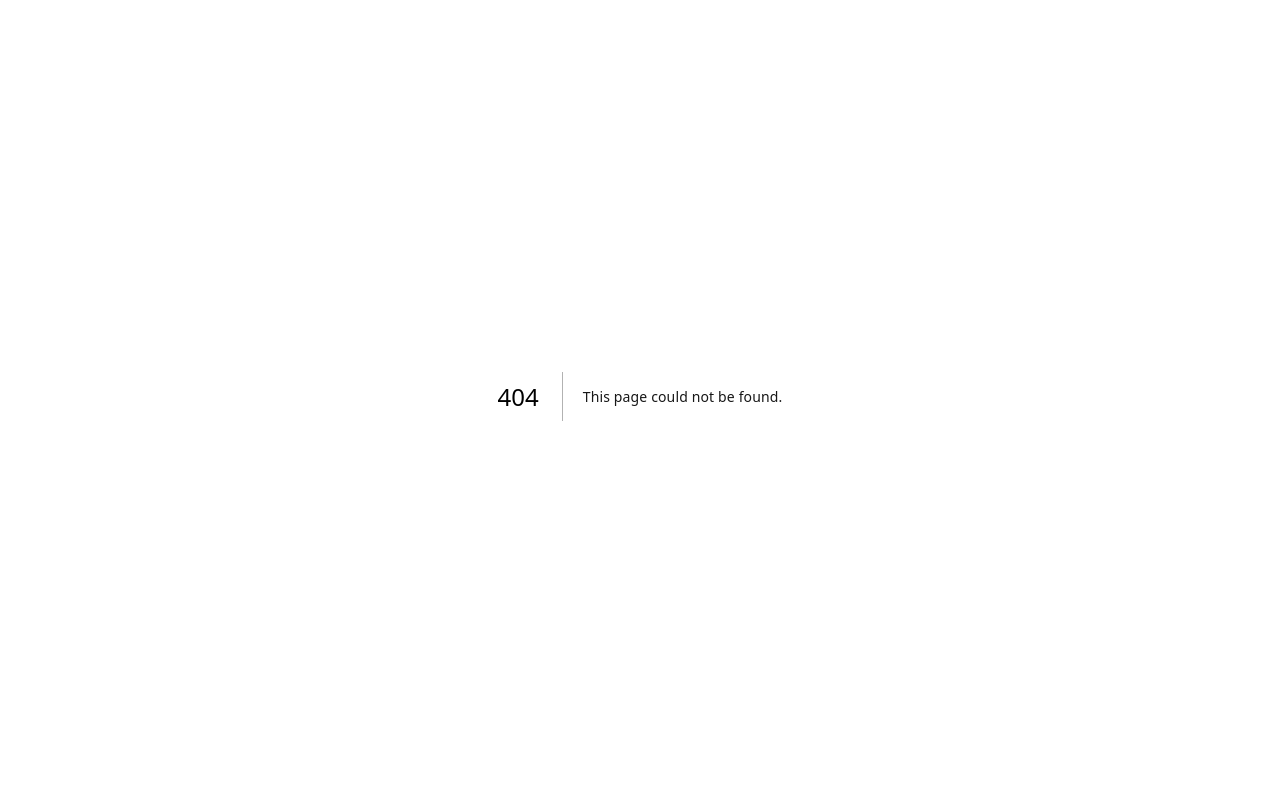
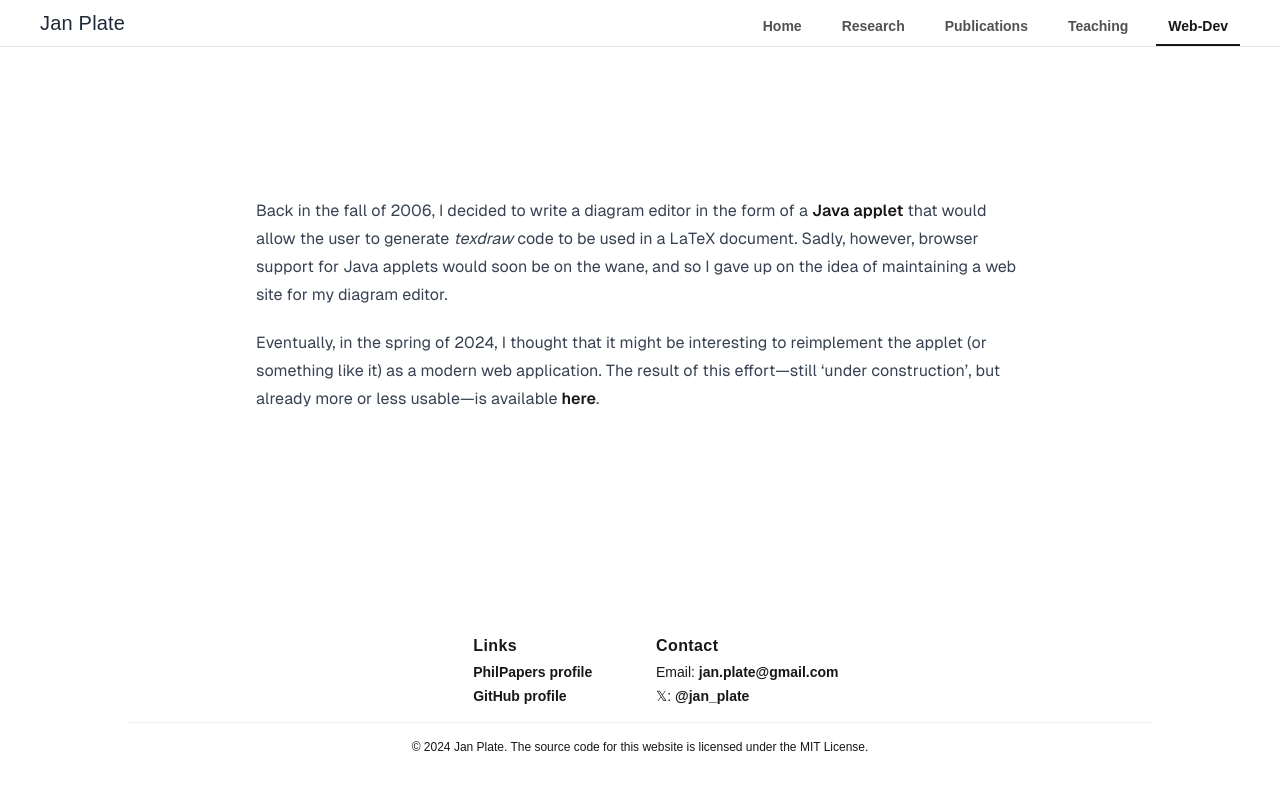
Before and after one commit to jplate/home, a Next.js app: page /WebDev in a window 1280 px wide. Before the commit this address had no page. Shown: the top 790 px of the page. Built offline with nearby package versions, Linux system fonts and the light colour scheme.

Commit message:
route changes

```diff
--- a/src/app/components/Navbar.tsx
+++ b/src/app/components/Navbar.tsx
@@ -169,10 +169,10 @@ const MyNavbar: React.FC = () => (
         brandName='Jan Plate'
         items={[
             { href: '/', text: 'Home' },
-            { href: '/Research1', text: 'Research' },
-            { href: '/Publications1', text: 'Publications' },
-            { href: '/Teaching1', text: 'Teaching' },
-            { href: '/WebDev1', text: 'Web-Dev' },
+            { href: '/Research', text: 'Research' },
+            { href: '/Publications', text: 'Publications' },
+            { href: '/Teaching', text: 'Teaching' },
+            { href: '/WebDev', text: 'Web-Dev' },
         ]}
     />
 );
```
Also changed, not shown: src/app/Publications/page.tsx (renamed from src/app/Publications1/page.tsx), src/app/Publications/pubs.tsx (renamed from src/app/Publications1/pubs.tsx), src/app/Research/page.tsx (renamed from src/app/Research1/page.tsx), src/app/Teaching/page.tsx (renamed from src/app/Teaching1/page.tsx), src/app/WebDev/page.tsx (renamed from src/app/WebDev1/page.tsx).
